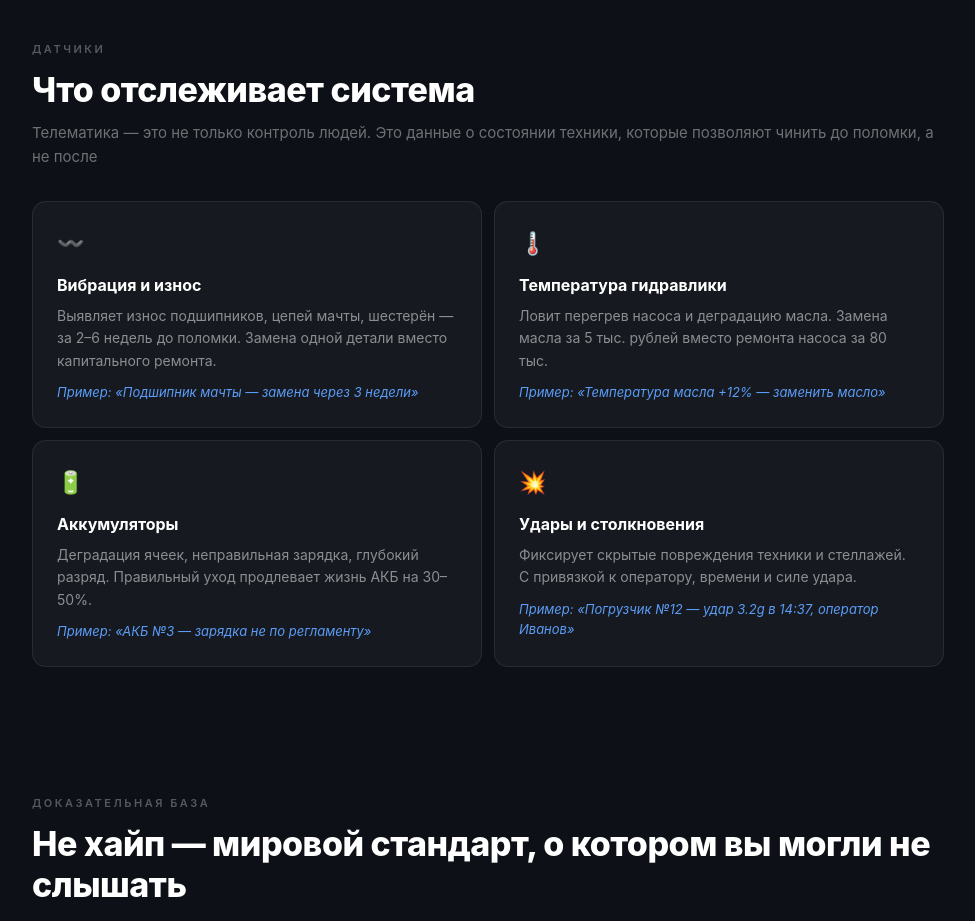
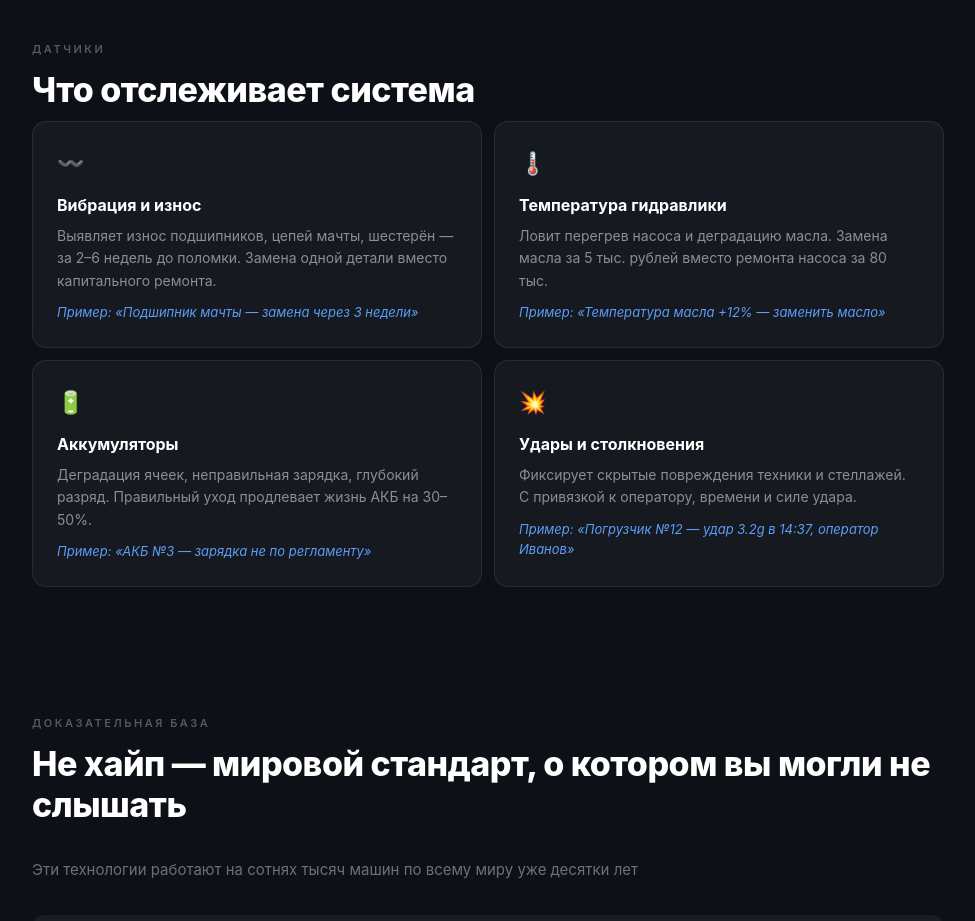
Before and after one commit to ak-testim/skylon-webinar, a plain HTML site: page index.html in a window 1280 px wide. Shown: the part 1680-2601 px from the top of the page, without its empty margins (152-1127 px from the left). Drawn offline with Linux system fonts and the light colour scheme.

Commit message:
Remove sensors subtitle from both variants

```diff
--- a/index.html
+++ b/index.html
@@ -198,7 +198,6 @@
   <div class="wrap">
     <div class="eyebrow">Датчики</div>
     <h2 class="section-title">Что отслеживает система</h2>
-    <p class="sensors-sub">Телематика — это не только контроль людей. Это данные о состоянии техники, которые позволяют чинить до поломки, а не после</p>
     <div class="sensors-grid">
       <div class="sensor-card">
         <div class="sensor-icon">〰️</div>
```
Also changed, not shown: warm.html (+0 -1 lines).
